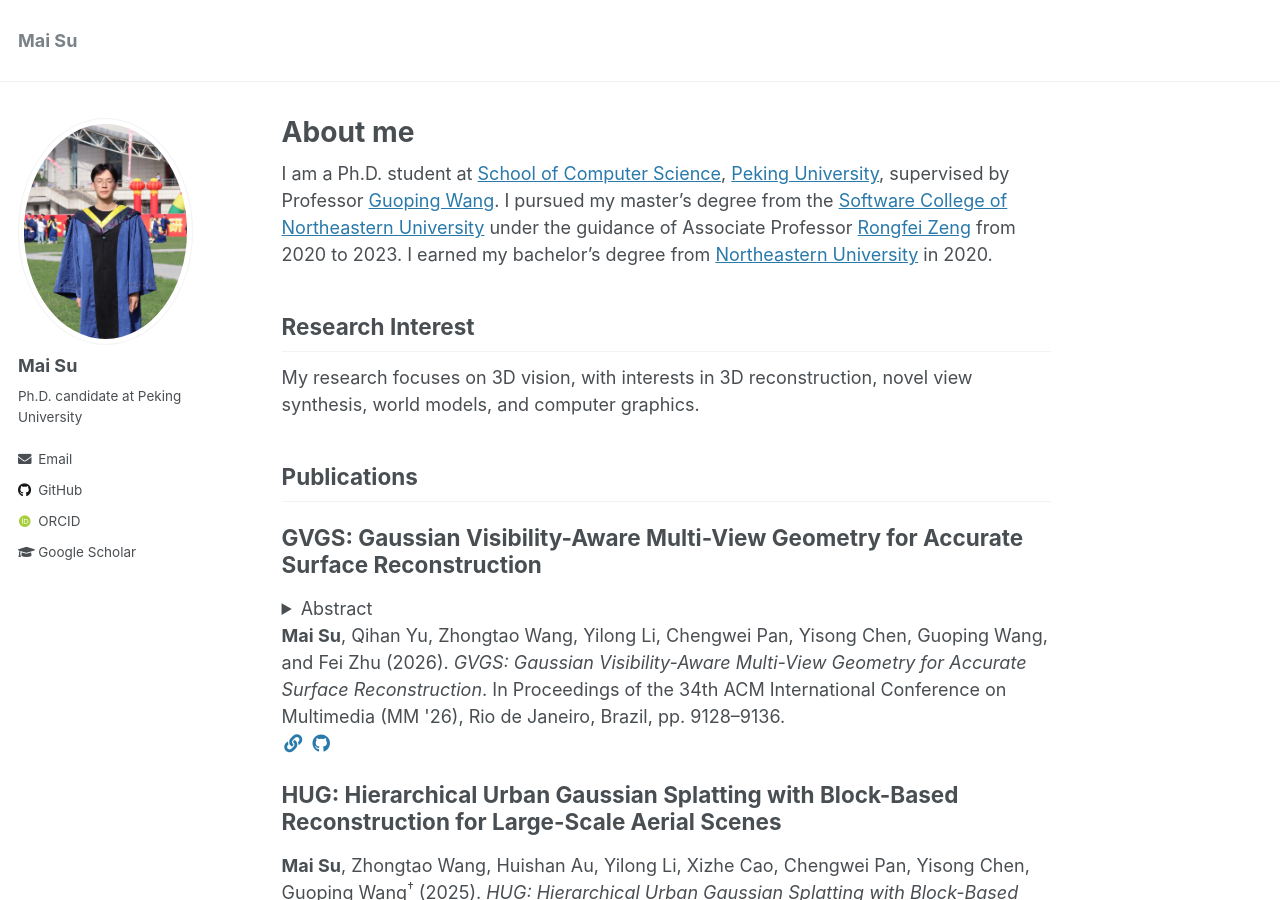
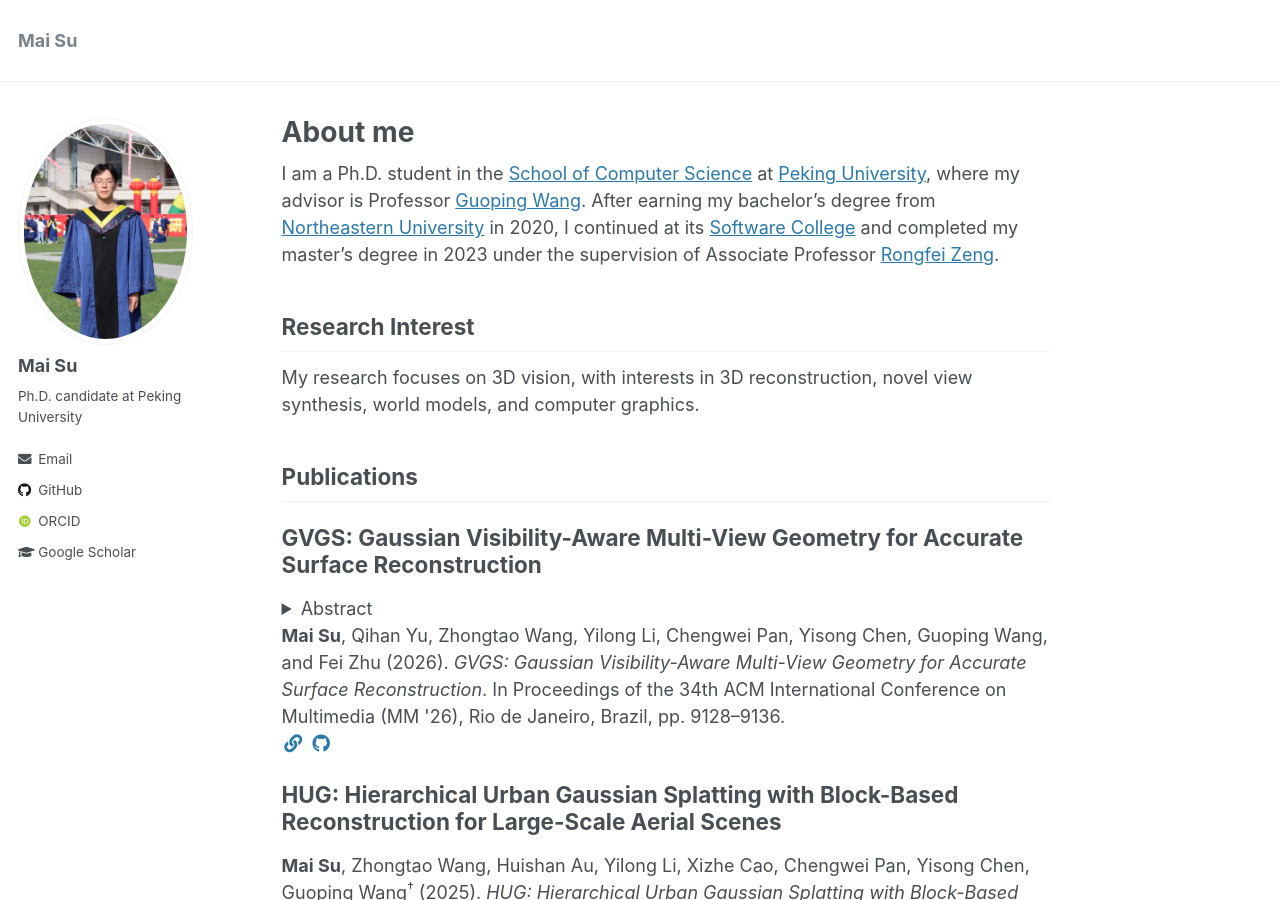
Before and after one commit to sumai-1998/sumai-1998.github.io, a Jekyll site: the page built from _pages/about.md, in a window 1280 px wide and 900 px high. Built offline with Jekyll 4.4.1, drawn with Linux system fonts in a browser that asks for light colours; some web fonts are replaced.

Commit message:
Polish homepage biography

```diff
--- a/_pages/about.md
+++ b/_pages/about.md
@@ -8,7 +8,7 @@ redirect_from:
   - /about.html
 ---
 
-I am a Ph.D. student at [School of Computer Science](https://cs.pku.edu.cn/), [Peking University](https://www.pku.edu.cn), supervised by Professor [Guoping Wang](https://www.graphics.pku.edu.cn/xztd/jgfaculty/wgp2/index.htm#CN_intro). I pursued my master's degree from the [Software College of Northeastern University](http://sc.neu.edu.cn) under the guidance of Associate Professor [Rongfei Zeng](https://wingfeitsang.github.io/home/) from 2020 to 2023. I earned my bachelor's degree from [Northeastern University](http://www.neu.edu.cn) in 2020.
+I am a Ph.D. student in the [School of Computer Science](https://cs.pku.edu.cn/) at [Peking University](https://www.pku.edu.cn), where my advisor is Professor [Guoping Wang](https://www.graphics.pku.edu.cn/xztd/jgfaculty/wgp2/index.htm#CN_intro). After earning my bachelor’s degree from [Northeastern University](http://www.neu.edu.cn) in 2020, I continued at its [Software College](http://sc.neu.edu.cn) and completed my master’s degree in 2023 under the supervision of Associate Professor [Rongfei Zeng](https://wingfeitsang.github.io/home/).
 
 ## Research Interest
 My research focuses on 3D vision, with interests in 3D reconstruction, novel view synthesis, world models, and computer graphics.
```
